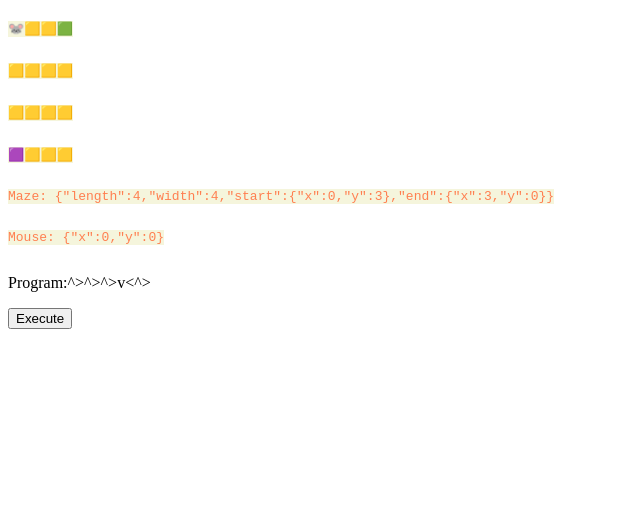
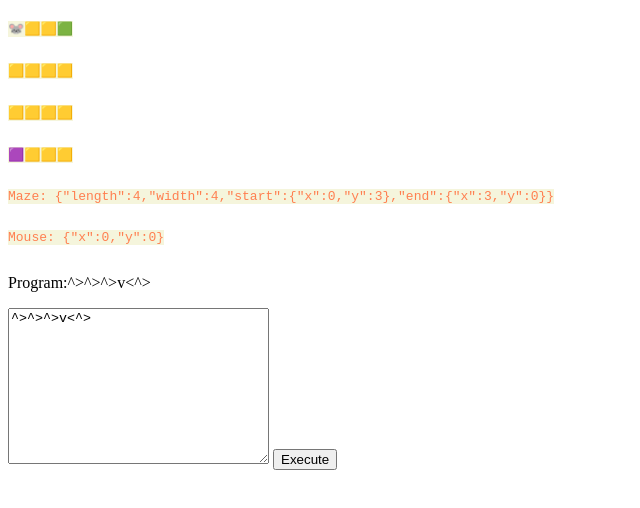
Before and after one commit to matthewnoel/micromouse-simulator, a Svelte app: page / in a window 1280 px wide. Shown: the top 508 px of the page, without its empty margins (0-640 px from the left). Built offline with nearby package versions, Linux system fonts and the light colour scheme; the HTML template or start-up script is replaced by a standard one.

Commit message:
Makes program editable

```diff
--- a/package.json
+++ b/package.json
@@ -5,6 +5,7 @@
   "main": "index.js",
   "scripts": {
     "build": "rollup -c",
+    "clean": "git restore docs/build/*",
     "dev": "rollup -c -w",
     "start": "sirv docs --no-clear",
     "test": "echo \"Error: no test specified\" && exit 1"
--- a/src/components/Editor.svelte
+++ b/src/components/Editor.svelte
@@ -1,6 +1,9 @@
 <script>
-    import { program, runMaze } from '../editor';
+    import { runMaze } from '../editor';
     import { start } from '../maze';
+
+    let value = '^>^>^>v<^>';
 </script>
-<p>Program:{$program}</p>
-<input type="button" value="Execute" on:click={() => runMaze($program, $start)}>
+<p>Program:{value}</p>
+<textarea name="Program" id="program" bind:value cols="30" rows="10"></textarea>
+<input type="button" value="Execute" on:click={() => runMaze(value, $start)}>
--- a/src/editor.js
+++ b/src/editor.js
@@ -1,7 +1,5 @@
-import { writable } from 'svelte/store';
 import { moveUp, moveRight, moveDown, moveLeft, setPosition } from './mouse';
 
-export const program = writable('^>^>^>v<^>');
 export const runMaze = (program, start) => {
     setPosition(start.x, start.y);
     for (const char of program) {
```
